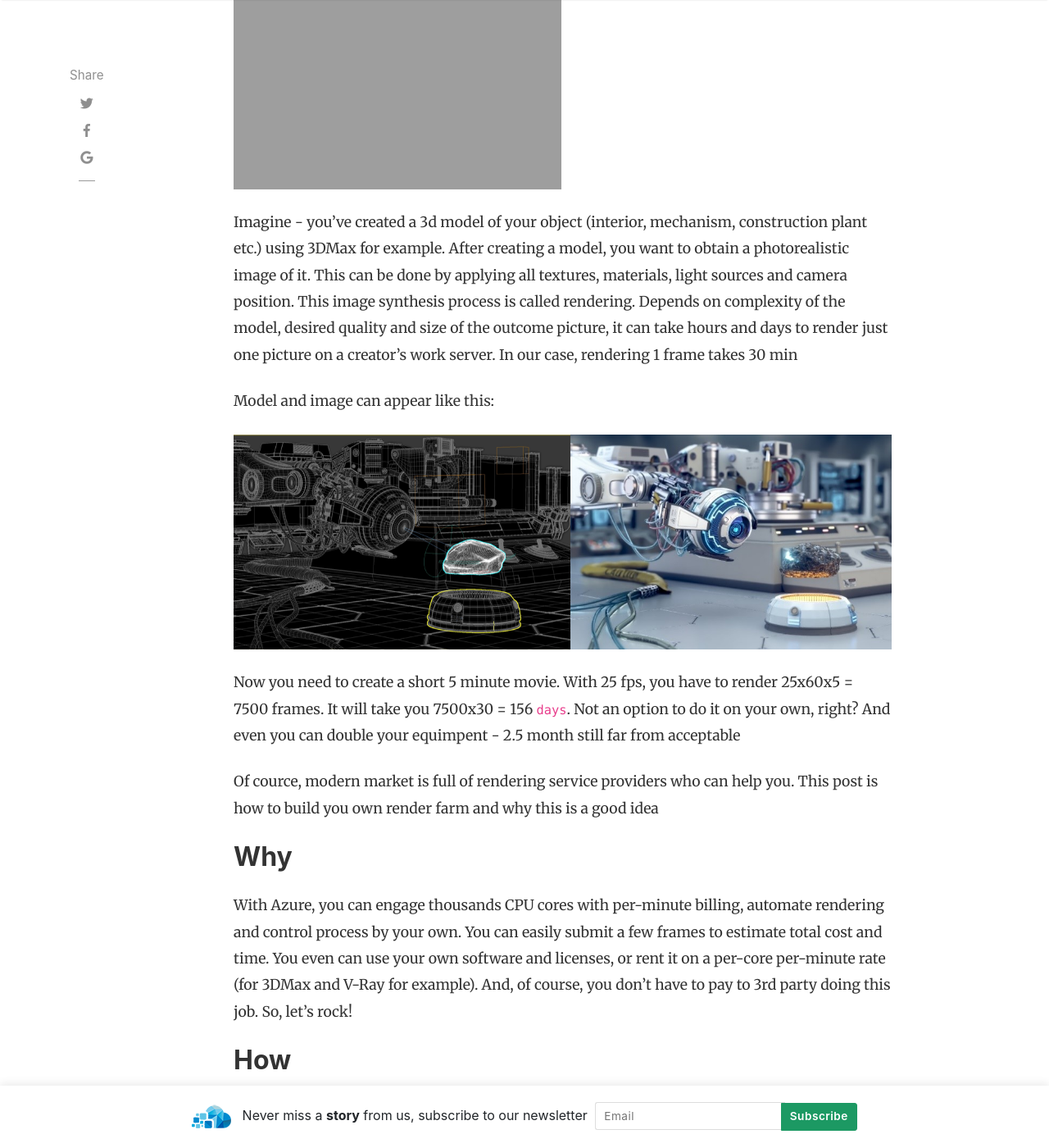
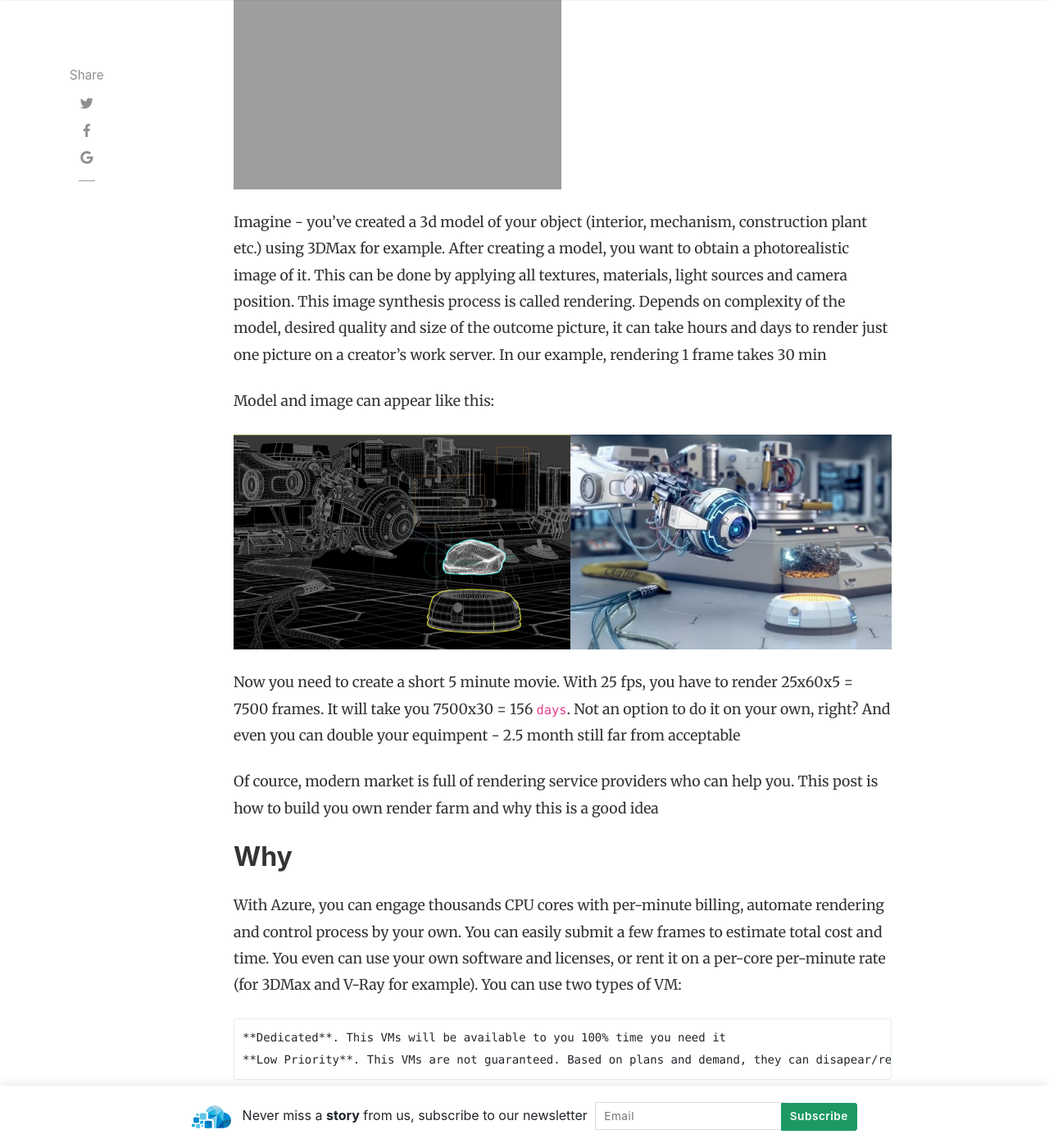
Before and after one commit to AzCEE/azcee.github.io, a Jekyll site: the page built from _posts/2019-02-08-Rendering.md, in a window 1280 px wide and 1400 px high, scrolled down 350 px. Shown: the whole window at 82% size. Built offline with Jekyll 4.4.1, drawn with Linux system fonts in a browser that asks for light colours; nearby versions of some CDN libraries; comment, search, counter and statistics services are not loaded; some of the changed text lies outside the part shown.

Commit message:
Update 2019-02-08-Rendering.md

```diff
--- a/_posts/2019-02-08-Rendering.md
+++ b/_posts/2019-02-08-Rendering.md
@@ -10,7 +10,7 @@ featured: true
 
 Imagine - you've created a 3d model of your object (interior, mechanism, construction plant etc.) using 3DMax for example. After creating a model, you want to obtain a photorealistic image of it. This can be done by applying all textures, materials, light sources and camera position.
 This image synthesis process is called rendering. Depends on complexity of the model, desired quality and size of the outcome picture, it can take hours and days to render just one picture on a creator’s work server.
-In our case, rendering 1 frame takes 30 min
+In our example, rendering 1 frame takes 30 min
 
 Model and image can appear like this:
 
@@ -26,7 +26,12 @@ This post is how to build you own render farm and why this is a good idea
 
 With Azure, you can engage thousands CPU cores with per-minute billing, automate rendering and control process by your own.
 You can easily submit a few frames to estimate total cost and time. You even can use your own software and licenses, or rent it on a per-core per-minute rate (for 3DMax and V-Ray for example).
-And, of course, you don't have to pay to 3rd party doing this job. So, let's rock!
+You can use two types of VM:
+
+	**Dedicated**. This VMs will be available to you 100% time you need it
+	**Low Priority**. This VMs are not guaranteed. Based on plans and demand, they can disapear/reapear at any time. And they will cost you 2.5 times cheaper than **Dedicated**. When you need huge ammount of parallel vCPU, it is a perfect resource
+
+And, of course, you don't have to pay to 3rd party provider doing this job. So, let's rock!
 
 ## How
 
@@ -89,10 +94,18 @@ After installing the Batch Explorer, you need to login to your Azure account and
 Navigate to *Pools* on the left, our pool list is empty. You can use Autopool for each rendering, but I prefer to have my own, with all plugins I need. Click **"+"** above and let's create out first pool
 
 - *ID* and *Display name* is basicaly a name of your pool
-- *Scale* is a principle of poll scaling. In case of *Manual* mode you have to put number of VMs befor rendering and stop it after the process
+- *Scale* is a principle of pool scaling. In case of **Manual** mode you have to put number of VMs befor rendering and stop it after the process
 Very important - `you have to stop VMs in pool after job, otherwise you will be billed for all running VMs in pool even job is finished!`
-To avoid extra charges we will use *autoscale function*. It will scale up VMs based on jobs ammount
+To avoid extra charges we will use **autoscale function**. It will scale up VMs based on tasks ammount
 
+		startingNumberOfVMs = 0;
+		maxNumberofVMs = 50;
+		pendingTaskSamplePercent = $PendingTasks.GetSamplePercent(60 * TimeInterval_Second);
+		pendingTaskSamples = pendingTaskSamplePercent < 70 ? startingNumberOfVMs : avg($PendingTasks.GetSample(60 * TimeInterval_Second));
+		$TargetLowPriorityNodes=min(maxNumberofVMs, pendingTaskSamples);
+		//$TargetDedicatedNodes=min(maxNumberofVMs, pendingTaskSamples);
+
+In this formula you should change **maxNumberofVMs** parametr to desired number of VM. I will describe how to understand optimal number of VM later
 
 ## How much it will cost
 
```
